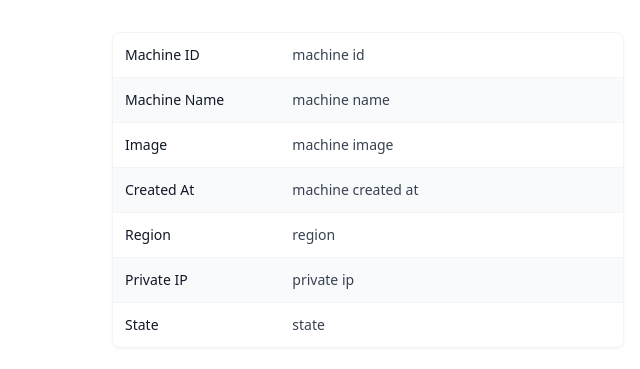
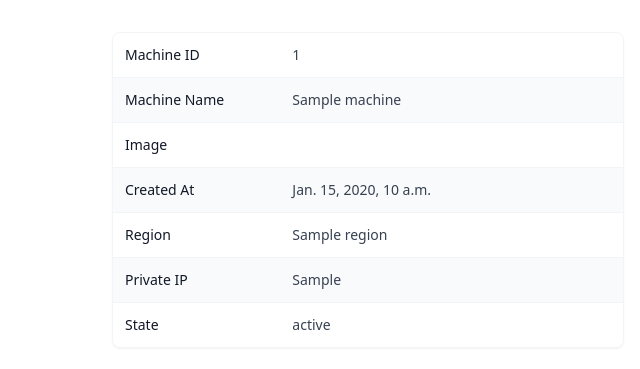
Before and after one commit to AttilaTheHen/support-engineer-django, a Django app: template worksample/worksample/apps/core/templates/homepage.html in a window 1280 px wide. Shown: the top 369 px of the page, without its empty margins (0-640 px from the left). Run offline with Django 5.2, Linux system fonts and the light colour scheme; the template is opened without the code that fills it: most values are stand-ins (such as "Sample title", 1, 10 or a date in 2020); style sheets or scripts are compiled from the project's sources.

Commit message:
🎉 Add template variables

```diff
--- a/worksample/worksample/apps/core/templates/homepage.html
+++ b/worksample/worksample/apps/core/templates/homepage.html
@@ -7,40 +7,40 @@
       <dl class="-my-3 divide-y divide-gray-100 text-sm dark:divide-gray-700">
         <div class="grid grid-cols-1 gap-1 p-3 even:bg-gray-50 sm:grid-cols-3 sm:gap-4 even:dark:bg-gray-800">
           <dt class="font-medium text-gray-900 dark:text-white">Machine ID</dt>
-          <dd class="text-gray-700 sm:col-span-2 dark:text-gray-200">machine id</dd>
+          <dd class="text-gray-700 sm:col-span-2 dark:text-gray-200">{{ machines.id }}</dd>
         </div>
         <div class="grid grid-cols-1 gap-1 p-3 even:bg-gray-50 sm:grid-cols-3 sm:gap-4 even:dark:bg-gray-800">
           <dt class="font-medium text-gray-900 dark:text-white">Machine Name</dt>
-          <dd class="text-gray-700 sm:col-span-2 dark:text-gray-200">machine name</dd>
+          <dd class="text-gray-700 sm:col-span-2 dark:text-gray-200">{{ machines.name }}</dd>
         </div>
         <div class="grid grid-cols-1 gap-1 p-3 even:bg-gray-50 sm:grid-cols-3 sm:gap-4 even:dark:bg-gray-800">
           <dt class="font-medium text-gray-900 dark:text-white">Image</dt>
           <dd class="text-gray-700 sm:col-span-2 dark:text-gray-200">
-            machine image
+            {{ machines.config.image }}
           </dd>
         </div>
         <div class="grid grid-cols-1 gap-1 p-3 even:bg-gray-50 sm:grid-cols-3 sm:gap-4 even:dark:bg-gray-800">
           <dt class="font-medium text-gray-900 dark:text-white">Created At</dt>
           <dd class="text-gray-700 sm:col-span-2 dark:text-gray-200">
-            machine created at
+            {{ machines.created_at }}
           </dd>
         </div>
         <div class="grid grid-cols-1 gap-1 p-3 even:bg-gray-50 sm:grid-cols-3 sm:gap-4 even:dark:bg-gray-800">
           <dt class="font-medium text-gray-900 dark:text-white">Region</dt>
           <dd class="text-gray-700 sm:col-span-2 dark:text-gray-200">
-            region
+            {{ machines.region }}
           </dd>
         </div>
         <div class="grid grid-cols-1 gap-1 p-3 even:bg-gray-50 sm:grid-cols-3 sm:gap-4 even:dark:bg-gray-800">
           <dt class="font-medium text-gray-900 dark:text-white">Private IP</dt>
           <dd class="text-gray-700 sm:col-span-2 dark:text-gray-200">
-            private ip
+            {{ machines.private_ip }}
           </dd>
         </div>
         <div class="grid grid-cols-1 gap-1 p-3 even:bg-gray-50 sm:grid-cols-3 sm:gap-4 even:dark:bg-gray-800">
           <dt class="font-medium text-gray-900 dark:text-white">State</dt>
           <dd class="text-gray-700 sm:col-span-2 dark:text-gray-200">
-            state
+            {{ machines.state }}
           </dd>
         </div>
       </dl>
```
